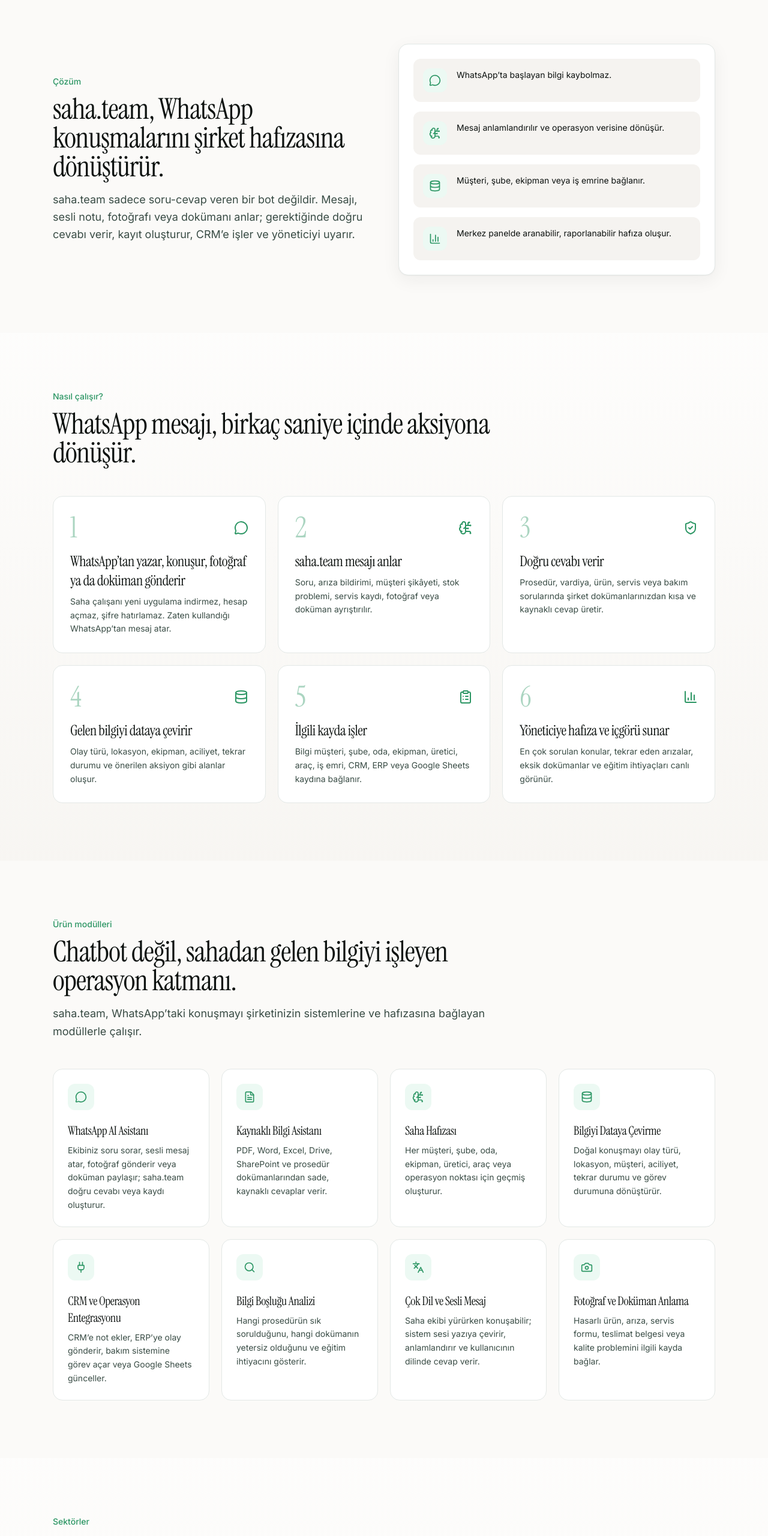
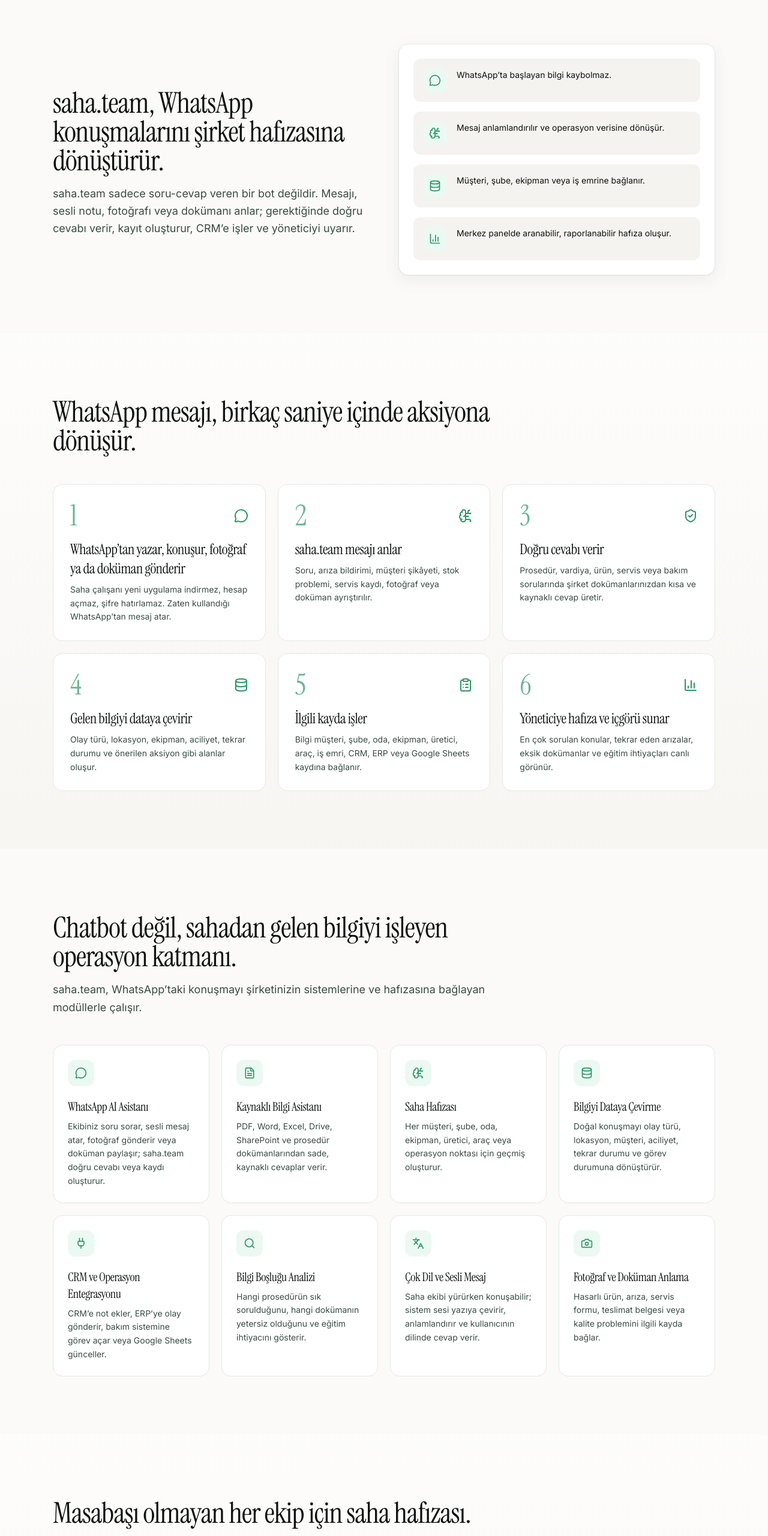
Before and after one commit to ozzyfi/saha-content-creator, a React (Vite) app: page / in a window 1280 px wide. Shown: the part 2180-4741 px from the top of the page at 60% size. Built offline with nearby package versions, Linux system fonts and the light colour scheme; the HTML template or start-up script is replaced by a standard one.

Commit message:
Changes
Co-authored-by: ozzyfi <191212846+ozzyfi@users.noreply.github.com>

```diff
--- a/src/pages/Index.tsx
+++ b/src/pages/Index.tsx
@@ -218,7 +218,7 @@ const Problem = () => {
 const Solution = () => (
   <section className="border-t border-border py-24">
     <div className="container-tight grid gap-12 md:grid-cols-2 md:items-center">
-      <SectionIntro eyebrow="Çözüm" title={<>saha.team, WhatsApp konuşmalarını şirket hafızasına dönüştürür.</>}>
+      <SectionIntro title={<>saha.team, WhatsApp konuşmalarını şirket hafızasına dönüştürür.</>}>
         saha.team sadece soru-cevap veren bir bot değildir. Mesajı, sesli notu, fotoğrafı veya dokümanı anlar; gerektiğinde doğru cevabı verir, kayıt oluşturur, CRM’e işler ve yöneticiyi uyarır.
       </SectionIntro>
       <motion.div {...fadeUp} transition={{ duration: 0.6, delay: 0.1 }} className="rounded-2xl border border-border bg-card p-6 shadow-soft">
@@ -252,12 +252,12 @@ const HowItWorks = () => {
   return (
     <section id="nasil" className="bg-soft py-24">
       <div className="container-tight">
-        <SectionIntro eyebrow="Nasıl çalışır?" title={<>WhatsApp mesajı, birkaç saniye içinde aksiyona dönüşür.</>} />
+        <SectionIntro title={<>WhatsApp mesajı, birkaç saniye içinde aksiyona dönüşür.</>} />
         <div className="mt-12 grid gap-5 md:grid-cols-2 lg:grid-cols-3">
           {steps.map(([Icon, title, desc], i) => (
             <motion.div key={title as string} {...fadeUp} transition={{ duration: 0.5, delay: i * 0.05 }} className="rounded-2xl border border-border bg-card p-7">
               <div className="flex items-center justify-between">
-                <span className="font-serif text-5xl text-primary/40">{i + 1}</span>
+                <span className="font-serif text-5xl text-primary/70">{i + 1}</span>
                 <Icon className="h-6 w-6 text-primary" />
               </div>
               <h3 className="mt-4 font-serif text-2xl">{title as string}</h3>
@@ -284,7 +284,7 @@ const ProductModules = () => {
   return (
     <section id="ozellikler" className="py-24">
       <div className="container-tight">
-        <SectionIntro eyebrow="Ürün modülleri" title={<>Chatbot değil, sahadan gelen bilgiyi işleyen operasyon katmanı.</>}>
+        <SectionIntro title={<>Chatbot değil, sahadan gelen bilgiyi işleyen operasyon katmanı.</>}>
           saha.team, WhatsApp’taki konuşmayı şirketinizin sistemlerine ve hafızasına bağlayan modüllerle çalışır.
         </SectionIntro>
         <div className="mt-12 grid gap-5 md:grid-cols-2 lg:grid-cols-4">
@@ -313,7 +313,7 @@ const Sectors = () => {
   return (
     <section id="sektorler" className="bg-soft py-24">
       <div className="container-tight">
-        <SectionIntro eyebrow="Sektörler" title={<>Masabaşı olmayan her ekip için saha hafızası.</>}>
+        <SectionIntro title={<>Masabaşı olmayan her ekip için saha hafızası.</>}>
           Otel, perakende, servis, tarım, lojistik ve restoran operasyonlarında bilgi WhatsApp’tan doğar; saha.team onu kayda dönüştürür.
         </SectionIntro>
         <div className="mt-12 grid gap-5 md:grid-cols-2 lg:grid-cols-3">
@@ -333,7 +333,7 @@ const Sectors = () => {
 const WhyWhatsApp = () => (
   <section className="py-24">
     <div className="container-tight grid gap-12 md:grid-cols-2 md:items-center">
-      <SectionIntro eyebrow="Neden WhatsApp?" title={<>Çünkü saha ekipleri zaten orada.</>}>
+      <SectionIntro title={<>Çünkü saha ekipleri zaten orada.</>}>
         Yeni uygulama indirtmek, hesap açtırmak ve eğitim vermek kullanımı düşürür. saha.team ile QR kod okutulur, WhatsApp açılır, çalışan mesajını gönderir ve cevabını alır.
       </SectionIntro>
       <motion.div {...fadeUp} className="grid gap-4">
@@ -356,7 +356,7 @@ const WhyWhatsApp = () => (
 const Dashboard = () => (
   <section className="bg-soft py-24">
     <div className="container-tight grid gap-12 md:grid-cols-2 md:items-center">
-      <SectionIntro eyebrow="Yönetici paneli" title={<>Kullanım sahada, kontrol merkezde.</>}>
+      <SectionIntro title={<>Kullanım sahada, kontrol merkezde.</>}>
         saha.team paneli; yanıtlanan soruları, CRM’e işlenen notları, açılan görevleri, tekrar eden problemleri, eksik dokümanları ve kurtarılan yönetici zamanını görünür hale getirir.
       </SectionIntro>
       <motion.div {...fadeUp} transition={{ duration: 0.6, delay: 0.1 }} className="rounded-2xl border border-border bg-card p-5 shadow-soft">
@@ -393,7 +393,7 @@ const Integrations = () => {
   return (
     <section id="entegrasyonlar" className="py-24">
       <div className="container-tight">
-        <SectionIntro eyebrow="Entegrasyonlar" title={<>Mevcut sistemlerinizle çalışır.</>}>
+        <SectionIntro title={<>Mevcut sistemlerinizle çalışır.</>}>
           saha.team yeni bir karmaşa yaratmaz. Kullandığınız sistemlerin üzerine akıllı bir saha katmanı olarak oturur.
         </SectionIntro>
         <div className="mt-12 grid gap-5 lg:grid-cols-3">
@@ -416,7 +416,7 @@ const Security = () => {
   return (
     <section className="border-t border-border bg-soft py-24">
       <div className="container-tight">
-        <SectionIntro eyebrow="Güvenlik" title={<>Verileriniz sizin kontrolünüzde kalır.</>}>
+        <SectionIntro title={<>Verileriniz sizin kontrolünüzde kalır.</>}>
           Dokümanlarınız, mesajlarınız ve saha verileriniz sadece sizin asistanınızı çalıştırmak için kullanılır.
         </SectionIntro>
         <div className="mt-10 grid gap-3 sm:grid-cols-2 lg:grid-cols-5">
@@ -435,7 +435,7 @@ const Security = () => {
 const ValueAndDifference = () => (
   <section className="py-24">
     <div className="container-tight grid gap-12 lg:grid-cols-2">
-      <SectionIntro eyebrow="Değer" title={<>Müdürünüz cevap vermek yerine operasyon yönetsin.</>}>
+      <SectionIntro title={<>Müdürünüz cevap vermek yerine operasyon yönetsin.</>}>
         saha.team ile müdürler daha az bölünür, personel doğru cevabı hızlı alır, saha notları otomatik kayda dönüşür, CRM güncel kalır ve tekrar eden problemler erken görünür.
       </SectionIntro>
       <motion.div {...fadeUp} className="rounded-2xl border border-border bg-card p-7 shadow-soft">
@@ -467,7 +467,7 @@ const Pricing = () => {
   return (
     <section id="fiyatlandirma" className="bg-soft py-24">
       <div className="container-tight">
-        <SectionIntro eyebrow="Fiyatlandırma" title={<>Operasyonunuza göre sade fiyatlandırma.</>}>
+        <SectionIntro title={<>Operasyonunuza göre sade fiyatlandırma.</>}>
           saha.team; lokasyon sayısı, aylık WhatsApp kullanım hacmi, doküman sayısı, entegrasyon ihtiyacı ve güvenlik gereksinimlerine göre fiyatlandırılır. Personel sayısını değil, operasyon yapınızı esas alırız.
         </SectionIntro>
         <div className="mt-12 grid gap-5 md:grid-cols-2 lg:grid-cols-3">
@@ -511,7 +511,7 @@ const FAQ = () => {
   return (
     <section id="sss" className="py-24">
       <div className="container-tight max-w-3xl">
-        <SectionIntro eyebrow="SSS" title={<>Aklınızdaki soruların cevapları burada.</>} />
+        <SectionIntro title={<>Aklınızdaki soruların cevapları burada.</>} />
         <Accordion type="single" collapsible className="mt-10 space-y-2">
           {faqs.map(([q, a], i) => (
             <AccordionItem key={q} value={`item-${i}`} className="rounded-2xl border border-border bg-card px-5">
@@ -548,11 +548,11 @@ const Contact = () => {
     <section id="iletisim" className="bg-soft py-24">
       <div className="container-tight grid gap-10 md:grid-cols-2">
         <motion.div {...fadeUp}>
-          <SectionIntro eyebrow="İletişim" title={<>Demo planlayalım.</>}>
+          <SectionIntro title={<>Demo planlayalım.</>}>
             Saha ekibinizin WhatsApp akışını, dokümanlarınızı ve mevcut sistemlerinizi 15 dakikada birlikte değerlendirelim.
           </SectionIntro>
           <div className="mt-8 space-y-4 text-sm">
-            <div className="flex items-center gap-3"><Mail className="h-4 w-4 text-primary" /> <span>E-posta: hi@toola.net</span></div>
+            <div className="flex items-center gap-3"><Mail className="h-4 w-4 text-primary" /> <span>hi@saha.team</span></div>
             <div className="flex items-center gap-3"><MapPin className="h-4 w-4 text-primary" /> <span>Teknopark İstanbul, Pendik / İstanbul</span></div>
           </div>
         </motion.div>
@@ -607,7 +607,7 @@ const Footer = () => (
           <img src="/logo-full.png" alt="saha.team" className="h-9 w-auto" />
         </div>
         <p className="mt-4 max-w-md text-sm text-muted-foreground">Masabaşı olmayan ekipler için WhatsApp tabanlı operasyon hafızası.</p>
-        <p className="mt-4 text-xs text-muted-foreground">hi@toola.net<br />Teknopark İstanbul, Pendik / İstanbul</p>
+        <p className="mt-4 text-xs text-muted-foreground">hi@saha.team<br />Teknopark İstanbul, Pendik / İstanbul</p>
       </div>
       <div>
         <p className="text-sm font-medium">Menü</p>
```
